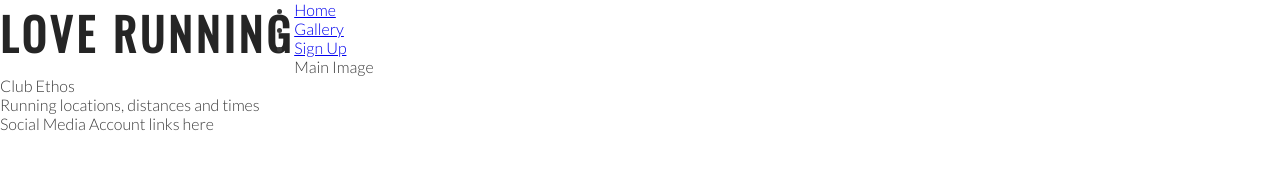
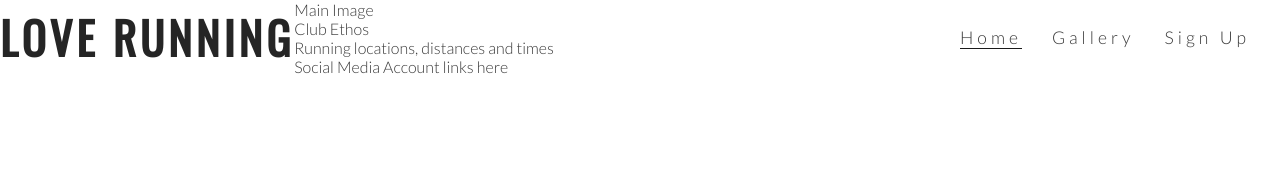
Before and after one commit to SamanthaBooth81/Love-Running, a plain HTML site: page index.html in a window 1280 px wide. Drawn offline with nearby package versions, Linux system fonts and the light colour scheme.

Commit message:
style navigation links

```diff
--- a/assets/css/style.css
+++ b/assets/css/style.css
@@ -24,3 +24,32 @@ h1, h2 {
     float: left;
     font-size: 280%;
 }
+
+#menu {
+    font-size: 110%;
+    letter-spacing: 4px;
+}
+
+#menu, #logo {
+    line-height: 75px;
+}
+
+#menu li {
+    float: right;
+    list-style-type: none;
+    margin-right: 30px;
+
+}
+
+#menu a {
+    text-decoration: none;
+    color: inherit;
+}
+
+#menu a:hover {
+    border-bottom: 1px solid #1a1a1a;
+}
+
+.active {
+    border-bottom: 1px solid #1a1a1a;
+}
--- a/index.html
+++ b/index.html
@@ -18,16 +18,16 @@
             <h1 id="logo">Love Running</h1>
         </a>
     </header>
-    <nav>
+    <nav id="menu">
         <ul>
             <li>
-                <a href="index.html">Home</a>
+                <a href="#">Sign Up</a>
             </li>
             <li>
                 <a href="#">Gallery</a>
             </li>
             <li>
-                <a href="#">Sign Up</a>
+                <a href="index.html" class="active">Home</a>
             </li>
         </ul>
     </nav>
```
